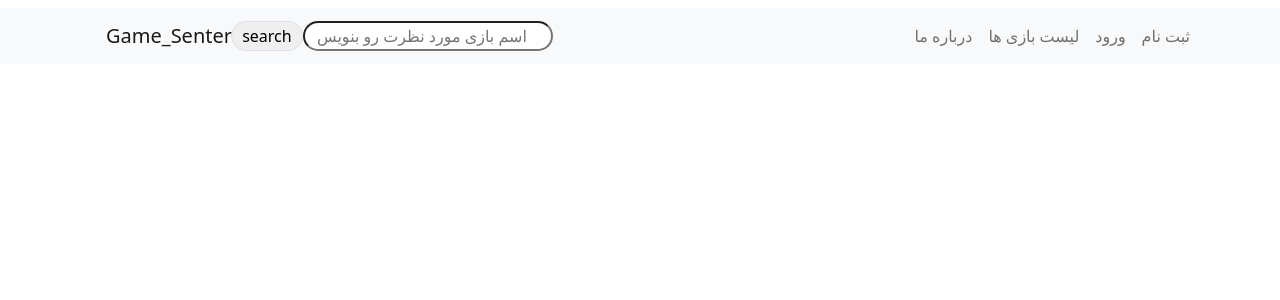
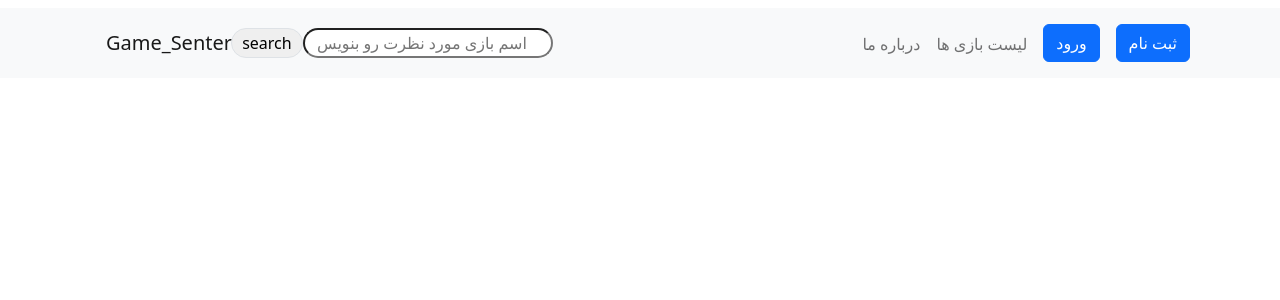
Before and after one commit to MrMohammadMoradi/game-center, a React (Create React App) app: page / in a window 1280 px wide. Shown: the top 300 px of the page. Built offline with nearby package versions, Linux system fonts and the light colour scheme.

Commit message:
change navbar name to header , adding modal to header and removed extra property in css

```diff
--- a/src/App.css
+++ b/src/App.css
@@ -7,6 +7,3 @@
     width: 250px;
     border-radius: 15px;
 }
-.navbar #logo {
-    height: 18vh;
-}
--- a/src/App.js
+++ b/src/App.js
@@ -4,7 +4,7 @@ import "bootstrap/dist/css/bootstrap.min.css";
 
 import 'bootstrap/dist/js/bootstrap';
 
-import Navbar from './Components/navbar';
+import Navbar from './Components/Header';
 
 function App() {
   return (
--- /dev/null
+++ b/src/Components/Header.jsx
@@ -0,0 +1,91 @@
+import React , { useState } from "react";
+import Container from "react-bootstrap/Container";
+import Nav from "react-bootstrap/Nav";
+import Navbar from "react-bootstrap/Navbar";
+import Button from "react-bootstrap/Button";
+import Modal from "react-bootstrap/Modal";
+
+function Header() {
+
+    const [showLogin, setShowLogin] = useState(false);
+
+    const loginHandleClose = () => setShowLogin(false);
+    const loginHandleShow = () => setShowLogin(true);
+
+    const [showSignin, setShowSignin] = useState(false);
+
+    const singinHandleClose = () => setShowSignin(false);
+    const signinHandleShow = () => setShowSignin(true);
+
+    return (
+        <div className="navbar">
+            <Navbar className="col-12" bg="light" expand="lg">
+                <Container>
+                    <Navbar.Brand href="#home" className="ms-4 col-1 d-flex">
+                        Game_Senter
+                    </Navbar.Brand>
+                    <Navbar.Toggle aria-controls="basic-navbar-nav" />
+                    <Navbar.Collapse id="basic-navbar-nav d-flex">
+                        <div className="search col-8 col-lg-5 d-flex ms-xl-3 ms-lg-5 me-auto">
+                            <input
+                                className="border rounded-pill"
+                                type="submit"
+                                value=" search "
+                            />
+                            <input
+                                className="fs-6 fw-6 px-2"
+                                id="search-text"
+                                type="search"
+                                placeholder=" اسم بازی مورد نظرت رو بنویس "
+                                required
+                            />
+                        </div>
+                        <Nav className="justify-content-end  ms-auto ps-4 dir-rtl">
+                            <Nav.Link href="#about-us" className="pt-3 px-2"> درباره ما </Nav.Link>
+                            <Nav.Link href="#game-list" className="pt-3 px-2"> لیست بازی ها </Nav.Link>
+                            <Nav.Link href="#log-in">
+                                <Button variant="primary" onClick={loginHandleShow}>
+                                    ورود
+                                </Button>
+
+                                <Modal show={showLogin} onHide={loginHandleClose}>
+                                    <Modal.Header closeButton>
+                                        <Modal.Title> وارد حساب شوید </Modal.Title>
+                                    </Modal.Header>
+                                    <Modal.Body>
+                                        <form action="#" className="login_form d-flex flex-column">
+                                            <input type="email" value="" placeholder=" ایمیل خود را وارد کنید " required/>
+                                            <input type="password" name="" id="" placeholder=" پسورد خود راوارد کنید " required />
+                                            <input type="button" value=" وارد شوید " />
+                                        </form>
+                                    </Modal.Body>
+                                </Modal>
+                            </Nav.Link>
+                            <Nav.Link href="#sign-up">
+                                <Button variant="primary" onClick={signinHandleShow}>
+                                    ثبت نام
+                                </Button>
+
+                                <Modal show={showSignin} onHide={singinHandleClose}>
+                                    <Modal.Header closeButton>
+                                        <Modal.Title> ثبت نام کنید </Modal.Title>
+                                    </Modal.Header>
+                                    <Modal.Body>
+                                        <form action="#" className="login_form d-flex flex-column">
+                                            <input type="text" name="signinUserName" placeholder=" نام کاربری خود را وارد کنید " required />
+                                            <input type="email" name="signinEmail" placeholder=" ایمیل خود را وارد کنید " required/>
+                                            <input type="password" name="signinPassword" id="sp" placeholder=" پسورد خود راوارد کنید " required />
+                                            <input type="button" value=" ثبت نام کنید " />
+                                        </form>
+                                    </Modal.Body>
+                                </Modal>
+                            </Nav.Link>
+                        </Nav>
+                    </Navbar.Collapse>
+                </Container>
+            </Navbar>
+        </div>
+    );
+}
+
+export default Header;
--- a/src/Components/navbar.jsx
+++ /dev/null
@@ -1,34 +0,0 @@
-import React from "react";
-import Container from "react-bootstrap/Container";
-import Nav from "react-bootstrap/Nav";
-import Navbar from "react-bootstrap/Navbar";
-
-
-function navbar() {
-    return (
-        <div className="navbar">
-            <Navbar className="col-12" bg="light" expand="lg">
-                <Container>
-                    <Navbar.Brand href="#home" className="ms-4 col-1 d-flex">
-                        Game_Senter
-                    </Navbar.Brand>
-                    <Navbar.Toggle aria-controls="basic-navbar-nav" />
-                    <Navbar.Collapse id="basic-navbar-nav d-flex">
-                        <div className="search col-8 col-lg-5 d-flex ms-xl-3 ms-lg-5 me-auto">
-                            <input className="border rounded-pill" type="submit" value=" search " />
-                            <input className="fs-6 fw-6 px-2" id="search-text" type="search" placeholder=" اسم بازی مورد نظرت رو بنویس " required/>
-                        </div>
-                        <Nav className="justify-content-end  ms-auto ps-4 dir-rtl">
-                            <Nav.Link href="#about-us"> درباره ما </Nav.Link>
-                            <Nav.Link href="#game-list"> لیست بازی ها </Nav.Link>
-                            <Nav.Link href="#log-in"> ورود </Nav.Link>
-                            <Nav.Link href="#sign-up"> ثبت نام </Nav.Link>
-                        </Nav>
-                    </Navbar.Collapse>
-                </Container>
-            </Navbar>
-        </div>
-    );
-}
-
-export default navbar;
```
